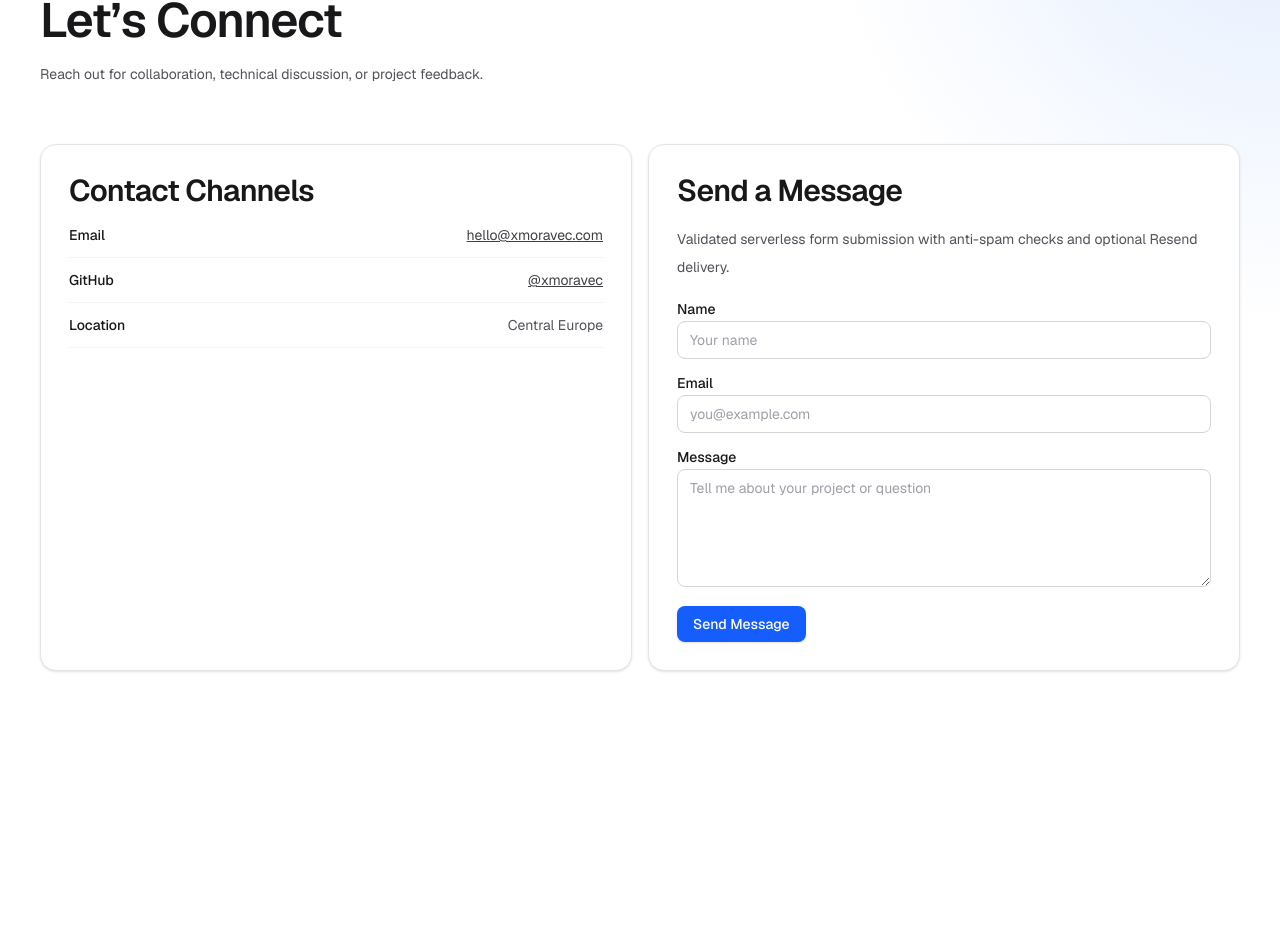
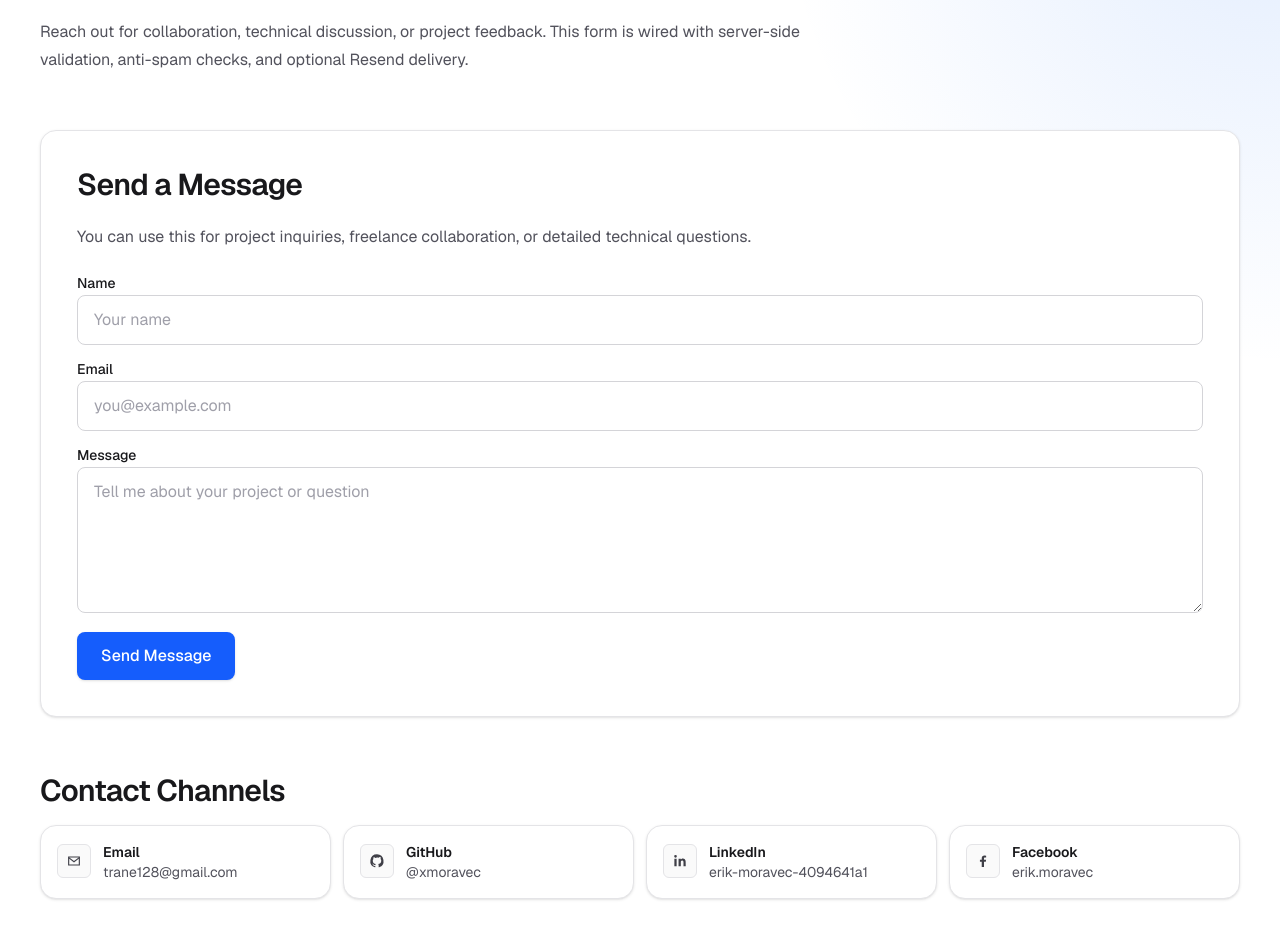
Before and after one commit to xmoravec/Portfolio, a Next.js app: page /contact in a window 1280 px wide. Shown: the part 139-1078 px from the top of the page. Before the commit the page ends 858 px from the top, so only its background shows below. Built offline with nearby package versions, Linux system fonts and the light colour scheme; no server answers.

Commit message:
remove eyebrow element, improve contact page, create doc page

```diff
--- a/src/app/about/page.tsx
+++ b/src/app/about/page.tsx
@@ -4,7 +4,6 @@ export default function AboutPage() {
   return (
     <main className="page-shell motion-shell">
       <section className="space-y-4">
-        <span className="pill">About</span>
         <h1 className="section-title text-4xl sm:text-5xl">About Me</h1>
       </section>
 
--- a/src/app/blog/[slug]/page.tsx
+++ b/src/app/blog/[slug]/page.tsx
@@ -98,7 +98,6 @@ export default async function BlogPostPage({ params }: BlogPostPageProps) {
     <main className="page-shell motion-shell">
       <article className="section-card space-y-6">
         <header className="space-y-3">
-          <span className="pill">Development Notes</span>
           <h1 className="section-title text-3xl sm:text-4xl">{post.title}</h1>
           <p className="text-sm text-zinc-500">
             {post.date} · {post.readTime}
--- a/src/app/blog/page.tsx
+++ b/src/app/blog/page.tsx
@@ -5,7 +5,6 @@ export default function BlogPage() {
   return (
     <main className="page-shell motion-shell">
       <section className="space-y-4">
-        <span className="pill">Blog</span>
         <h1 className="section-title text-4xl sm:text-5xl">Writing and Notes</h1>
         <p className="muted-text max-w-2xl">
           Technical snapshots and decision logs from building this portfolio and related software work.
--- a/src/app/contact/page.tsx
+++ b/src/app/contact/page.tsx
@@ -3,18 +3,44 @@ import { submitContactForm } from "./actions";
 const contactWays = [
   {
     label: "Email",
-    value: "hello@xmoravec.com",
-    href: "mailto:hello@xmoravec.com",
+    value: "trane128@gmail.com",
+    href: "mailto:trane128@gmail.com",
+    icon: (
+      <svg viewBox="0 0 24 24" fill="none" className="h-4 w-4" aria-hidden>
+        <path d="M4 6h16v12H4z" stroke="currentColor" strokeWidth="1.7" />
+        <path d="m4 7 8 6 8-6" stroke="currentColor" strokeWidth="1.7" />
+      </svg>
+    ),
   },
   {
     label: "GitHub",
     value: "@xmoravec",
     href: "https://github.com/xmoravec",
+    icon: (
+      <svg viewBox="0 0 24 24" fill="currentColor" className="h-4 w-4" aria-hidden>
+        <path d="M12 2a10 10 0 0 0-3.16 19.49c.5.1.69-.22.69-.48v-1.7c-2.8.61-3.39-1.2-3.39-1.2-.46-1.14-1.12-1.44-1.12-1.44-.92-.63.07-.62.07-.62 1.02.07 1.56 1.03 1.56 1.03.9 1.53 2.37 1.08 2.95.83.09-.64.35-1.08.63-1.33-2.23-.25-4.58-1.1-4.58-4.88 0-1.08.39-1.96 1.03-2.64-.1-.25-.45-1.29.1-2.7 0 0 .84-.26 2.75 1.01A9.6 9.6 0 0 1 12 6.84c.85 0 1.7.12 2.5.35 1.91-1.27 2.75-1.01 2.75-1.01.55 1.41.2 2.45.1 2.7.64.68 1.03 1.56 1.03 2.64 0 3.79-2.36 4.62-4.6 4.87.36.3.69.9.69 1.82v2.7c0 .27.18.59.7.49A10 10 0 0 0 12 2Z" />
+      </svg>
+    ),
   },
   {
-    label: "Location",
-    value: "Central Europe",
-    href: "#",
+    label: "LinkedIn",
+    value: "erik-moravec-4094641a1",
+    href: "https://www.linkedin.com/in/erik-moravec-4094641a1/",
+    icon: (
+      <svg viewBox="0 0 24 24" fill="currentColor" className="h-4 w-4" aria-hidden>
+        <path d="M6.94 8.5H3.56V20h3.38V8.5ZM5.25 3A1.97 1.97 0 1 0 5.3 7 1.97 1.97 0 0 0 5.25 3ZM20.44 12.89c0-3.25-1.74-4.76-4.06-4.76-1.87 0-2.7 1.03-3.16 1.75V8.5H9.84V20h3.38v-5.7c0-1.5.28-2.95 2.14-2.95 1.84 0 1.87 1.72 1.87 3.05V20h3.38l-.17-7.11Z" />
+      </svg>
+    ),
+  },
+  {
+    label: "Facebook",
+    value: "erik.moravec",
+    href: "https://www.facebook.com/erik.moravec/",
+    icon: (
+      <svg viewBox="0 0 24 24" fill="currentColor" className="h-4 w-4" aria-hidden>
+        <path d="M13.5 21v-8h2.7l.4-3h-3.1V8.1c0-.87.25-1.46 1.5-1.46h1.7V4a22.6 22.6 0 0 0-2.48-.12c-2.45 0-4.12 1.5-4.12 4.25V10H7.4v3h2.7v8h3.4Z" />
+      </svg>
+    ),
   },
 ];
 
@@ -82,35 +108,16 @@ export default async function ContactPage({ searchParams }: ContactPageProps) {
   return (
     <main className="page-shell motion-shell">
       <section className="space-y-4">
-        <span className="pill">Contact</span>
         <h1 className="section-title text-4xl sm:text-5xl">Let’s Connect</h1>
-        <p className="muted-text max-w-2xl">
-          Reach out for collaboration, technical discussion, or project feedback.
+        <p className="muted-text max-w-3xl text-base">
+          Reach out for collaboration, technical discussion, or project feedback. This form is wired with server-side validation, anti-spam checks, and optional Resend delivery.
         </p>
       </section>
 
-      <section className="grid gap-4 md:grid-cols-2">
-        <article className="section-card space-y-4">
-          <h2 className="section-title">Contact Channels</h2>
-          <ul className="space-y-3">
-            {contactWays.map((item) => (
-              <li key={item.label} className="flex items-center justify-between gap-3 border-b border-zinc-100 pb-3">
-                <span className="text-sm font-medium text-zinc-900">{item.label}</span>
-                {item.href === "#" ? (
-                  <span className="text-sm text-zinc-600">{item.value}</span>
-                ) : (
-                  <a href={item.href} target="_blank" rel="noopener noreferrer" className="text-sm text-zinc-700 underline">
-                    {item.value}
-                  </a>
-                )}
-              </li>
-            ))}
-          </ul>
-        </article>
-
-        <article className="section-card space-y-4">
+      <section>
+        <article className="section-card space-y-5 lg:p-9">
           <h2 className="section-title">Send a Message</h2>
-          <p className="muted-text">Validated serverless form submission with anti-spam checks and optional Resend delivery.</p>
+          <p className="muted-text text-base">You can use this for project inquiries, freelance collaboration, or detailed technical questions.</p>
           {feedback ? <p className={feedback.className}>{feedback.text}</p> : null}
           <form className="space-y-3" action={submitContactForm}>
             <input type="hidden" name="formStartedAt" value={Date.now().toString()} />
@@ -129,7 +136,7 @@ export default async function ContactPage({ searchParams }: ContactPageProps) {
                 required
                 minLength={2}
                 maxLength={120}
-                className="w-full rounded-lg border border-zinc-300 px-3 py-2 text-sm text-zinc-900 outline-none ring-blue-500 placeholder:text-zinc-400 focus:ring-2"
+                className="w-full rounded-lg border border-zinc-300 px-4 py-3 text-base text-zinc-900 outline-none ring-blue-500 placeholder:text-zinc-400 focus:ring-2"
                 placeholder="Your name"
               />
             </div>
@@ -143,7 +150,7 @@ export default async function ContactPage({ searchParams }: ContactPageProps) {
                 type="email"
                 required
                 maxLength={180}
-                className="w-full rounded-lg border border-zinc-300 px-3 py-2 text-sm text-zinc-900 outline-none ring-blue-500 placeholder:text-zinc-400 focus:ring-2"
+                className="w-full rounded-lg border border-zinc-300 px-4 py-3 text-base text-zinc-900 outline-none ring-blue-500 placeholder:text-zinc-400 focus:ring-2"
                 placeholder="you@example.com"
               />
             </div>
@@ -158,16 +165,37 @@ export default async function ContactPage({ searchParams }: ContactPageProps) {
                 rows={5}
                 minLength={10}
                 maxLength={3000}
-                className="w-full rounded-lg border border-zinc-300 px-3 py-2 text-sm text-zinc-900 outline-none ring-blue-500 placeholder:text-zinc-400 focus:ring-2"
+                className="w-full rounded-lg border border-zinc-300 px-4 py-3 text-base text-zinc-900 outline-none ring-blue-500 placeholder:text-zinc-400 focus:ring-2"
                 placeholder="Tell me about your project or question"
               />
             </div>
-            <button type="submit" className="button-primary">
+            <button type="submit" className="button-primary px-6 py-3 text-base">
               Send Message
             </button>
           </form>
         </article>
       </section>
+
+      <section className="space-y-4">
+        <h2 className="section-title">Contact Channels</h2>
+        <div className="grid gap-3 sm:grid-cols-2 lg:grid-cols-4">
+          {contactWays.map((item) => (
+            <a
+              key={item.label}
+              href={item.href}
+              target="_blank"
+              rel="noopener noreferrer"
+              className="section-card flex items-start gap-3 p-4 hover:border-zinc-300"
+            >
+              <span className="mt-0.5 rounded-md border border-zinc-200 bg-zinc-50 p-2 text-zinc-700">{item.icon}</span>
+              <span>
+                <span className="block text-sm font-semibold text-zinc-900">{item.label}</span>
+                <span className="block text-sm text-zinc-600">{item.value}</span>
+              </span>
+            </a>
+          ))}
+        </div>
+      </section>
     </main>
   );
 }
--- a/src/app/page.tsx
+++ b/src/app/page.tsx
@@ -8,7 +8,6 @@ export default function Home() {
   return (
     <main className="page-shell motion-shell">
       <section className="flex flex-col gap-6" aria-labelledby="hero-heading">
-        <span className="pill w-fit">{content.hero.eyebrow}</span>
         <h1
           id="hero-heading"
           className="max-w-3xl text-4xl font-semibold tracking-tight text-zinc-900 sm:text-5xl"
--- a/src/app/projects/page.tsx
+++ b/src/app/projects/page.tsx
@@ -48,7 +48,6 @@ export default function ProjectsPage() {
   return (
     <main className="page-shell motion-shell">
       <section className="space-y-4">
-        <span className="pill">Projects</span>
         <h1 className="section-title text-4xl sm:text-5xl">Selected Work</h1>
         <p className="muted-text max-w-2xl">
           A focused set of projects with practical outcomes. Full case studies will keep expanding with implementation notes and measurable impact.
```
Also changed, not shown: src/app/contact/actions.ts (+20 -0 lines), 1 other file (tests, documents, lock files or other folders).
